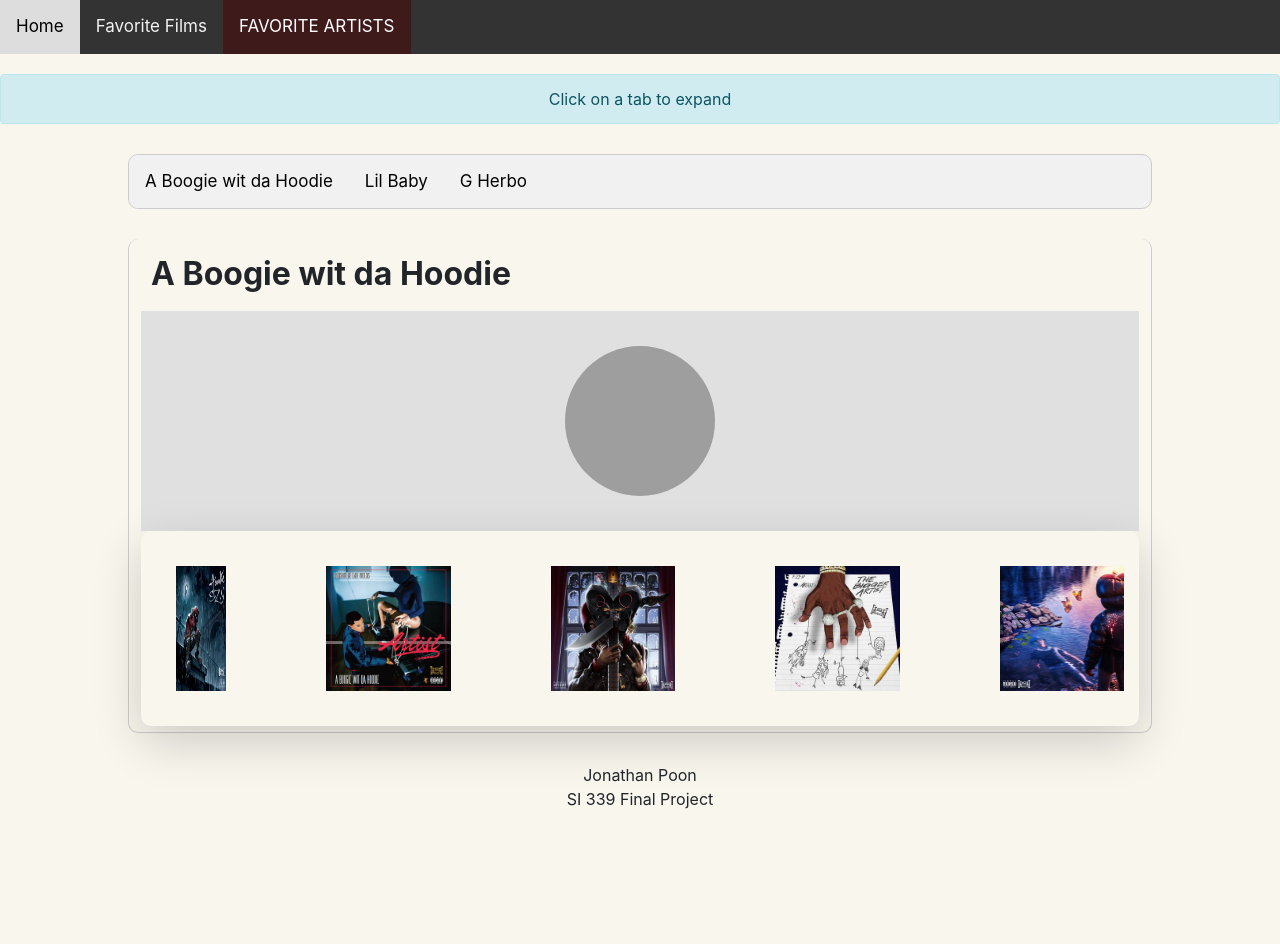
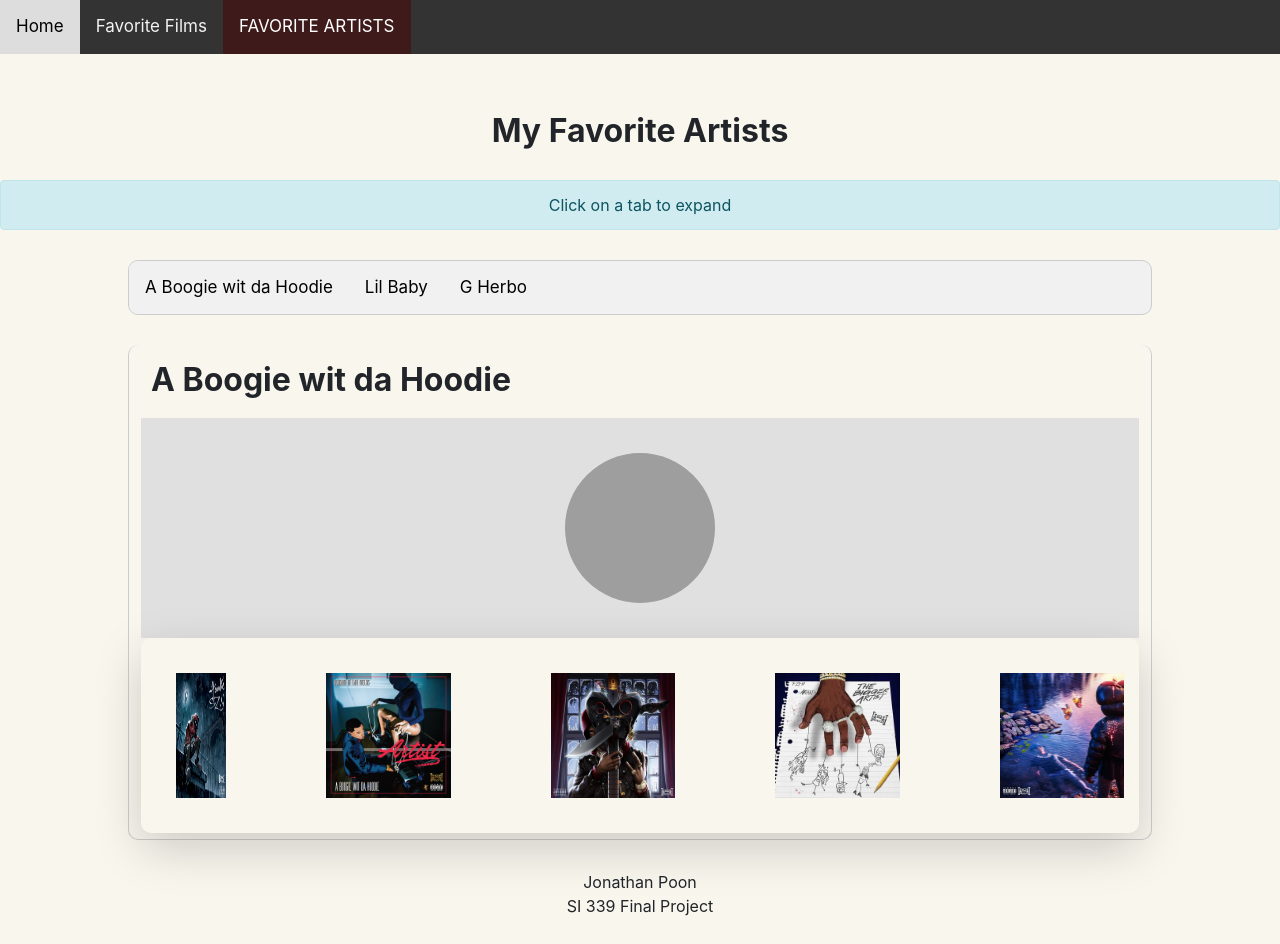
Before and after one commit to poon-j/si339_final, a plain HTML site: page artists.html in a window 1280 px wide. Before the commit the page ends 837 px from the top, so only its background shows below. Drawn offline with nearby package versions, Linux system fonts and the light colour scheme; grey boxes are pictures that could not be loaded.

Commit message:
Add h1 to artists and films

```diff
--- a/artists.html
+++ b/artists.html
@@ -22,6 +22,7 @@
             <!-- The h1 is a semantic tag that aids accessibility -->
         </header>
         <main>
+            <h1 class="text-center mt-5" >My Favorite Artists</h1>
             <div style="text-align: center; margin-top: 20px;" class="alert alert-info" role="alert">
                 Click on a tab to expand
             </div>
```
Also changed, not shown: films.html (+1 -0 lines).
